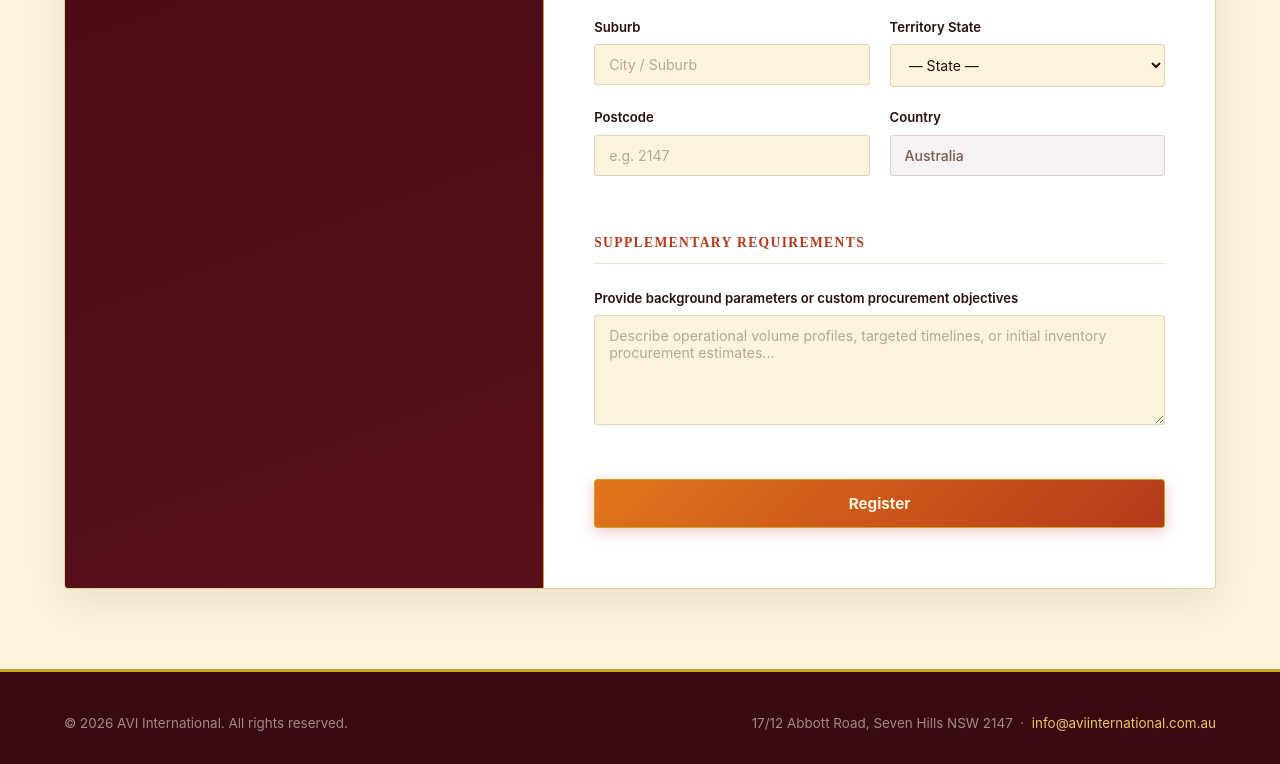
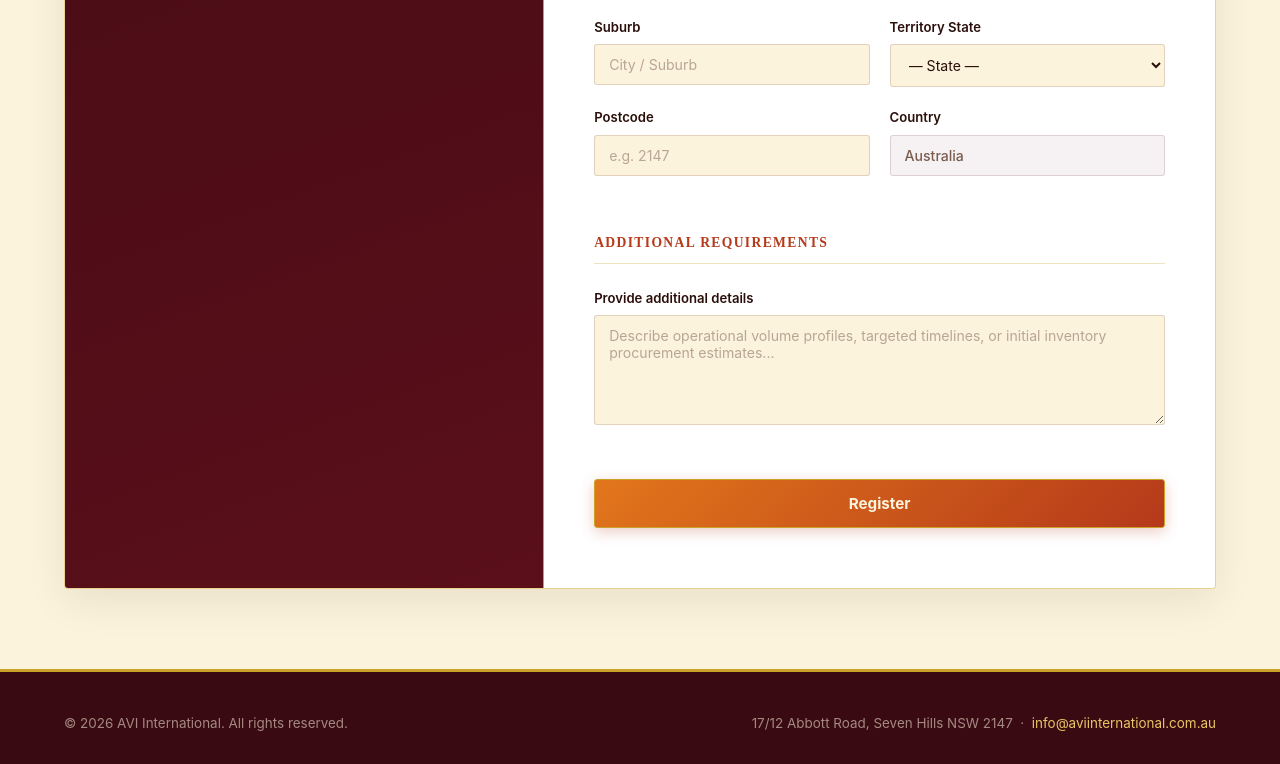
Before and after one commit to ueippp/aviinternational, a plain HTML site: page wholesale.html in a window 1280 px wide. Shown: the part 1178-1942 px from the top of the page. Drawn offline with nearby package versions, Linux system fonts and the light colour scheme.

Commit message:
Update wholesale.html

```diff
--- a/wholesale.html
+++ b/wholesale.html
@@ -511,9 +511,9 @@
 
       <!-- ADDITIONAL LOGISTICS -->
       <div class="form-section">
-        <div class="form-section-label">Supplementary Requirements</div>
+        <div class="form-section-label">Additional Requirements</div>
         <div class="form-group">
-          <label for="message">Provide background parameters or custom procurement objectives</label>
+          <label for="message">Provide additional details</label>
           <textarea id="message" name="message" placeholder="Describe operational volume profiles, targeted timelines, or initial inventory procurement estimates..."></textarea>
         </div>
       </div>
```
